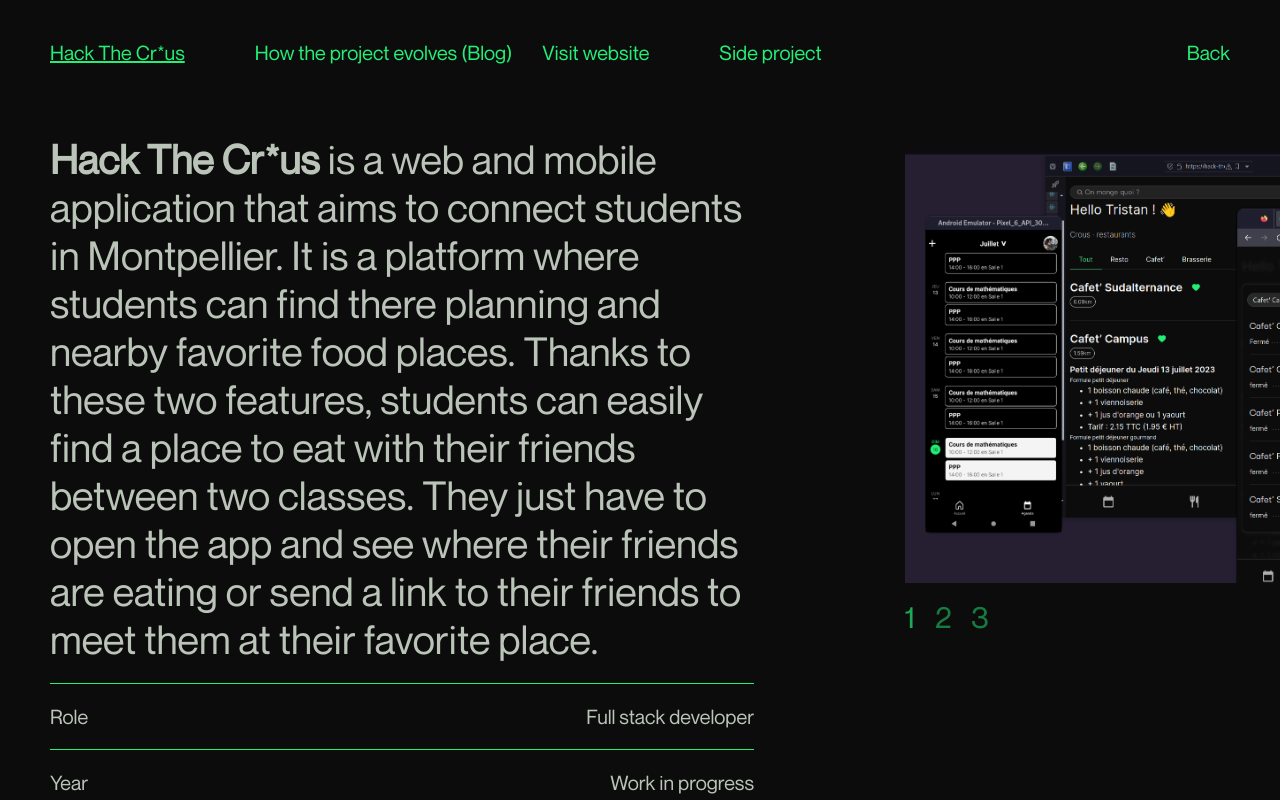
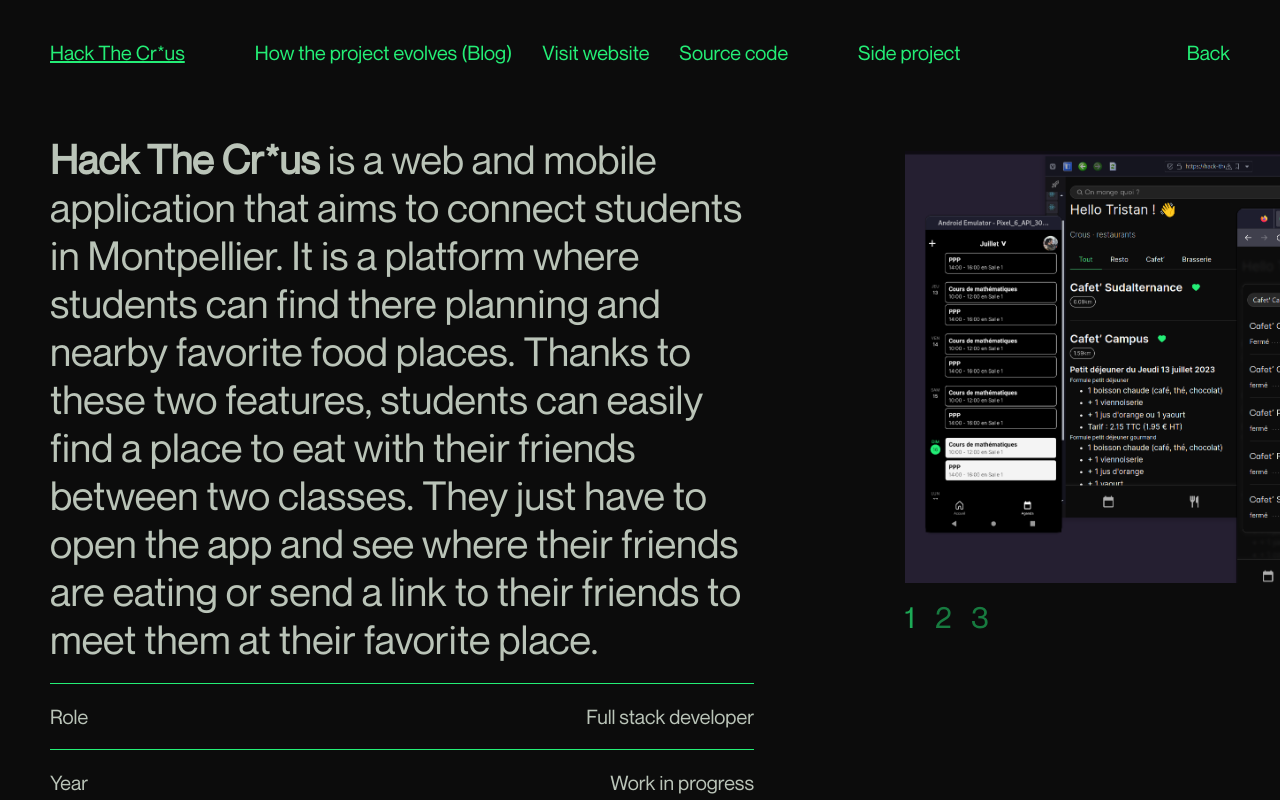
Before and after one commit to Courtcircuits/portfolio-2023, a React (Create React App) app: page / in a window 1280 px wide. Both pictures are taken after a click on the element "HACK THE CR*US". Shown: the part 2078-2878 px from the top of the page. Built offline with nearby package versions, Linux system fonts and the light colour scheme.

Commit message:
Added link to htc source code

```diff
--- a/src/App.js
+++ b/src/App.js
@@ -216,6 +216,12 @@ class App extends React.Component {
           >
             Visit website
           </a>
+         <a
+            style={{ color: "#24EE76" , marginLeft: "30px"}}
+            href="https://github.com/Courtcircuits/HackTheCrous"
+          >
+          Source code
+          </a>
 </div>
         }
         category="Side project"
```
